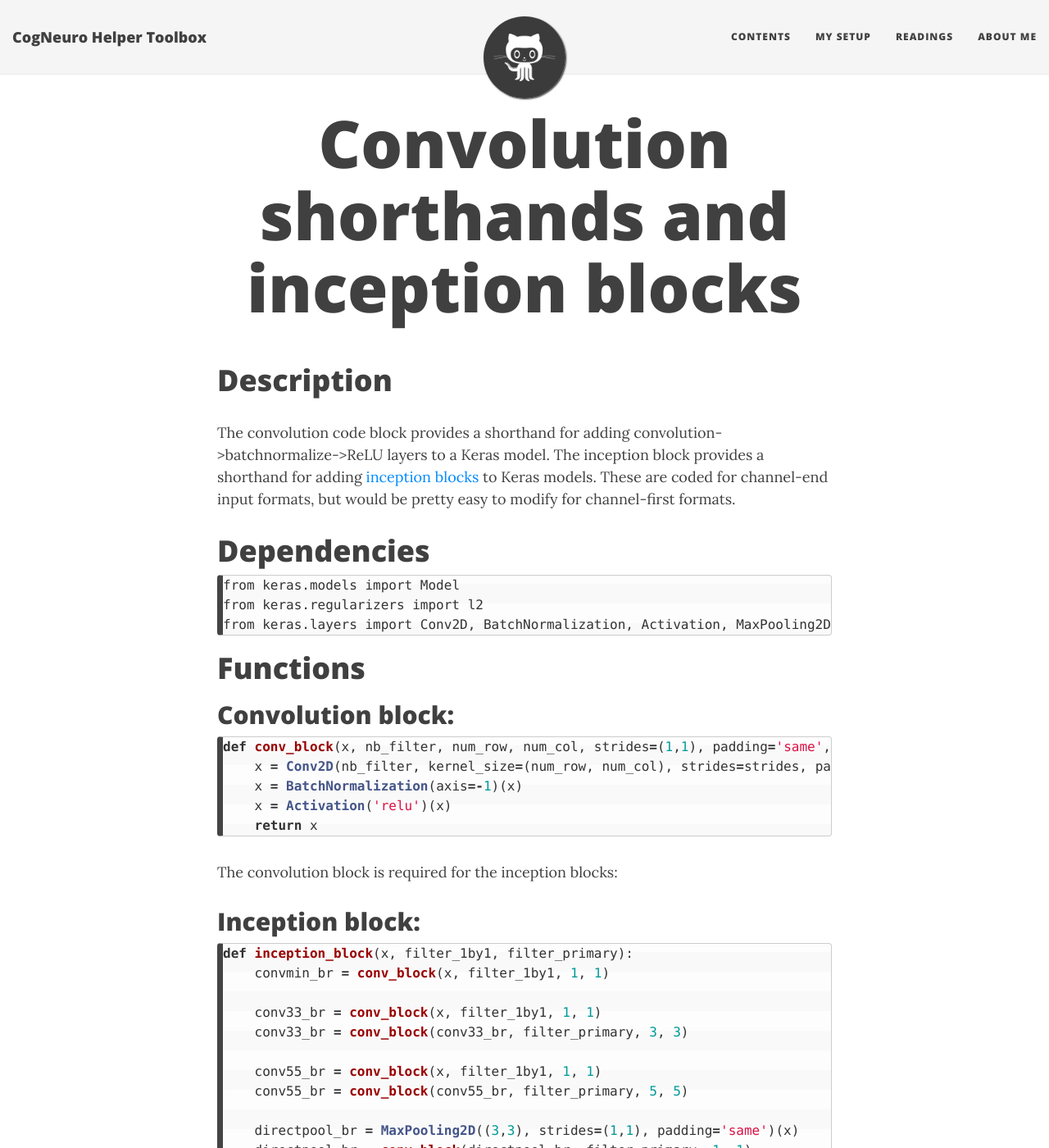
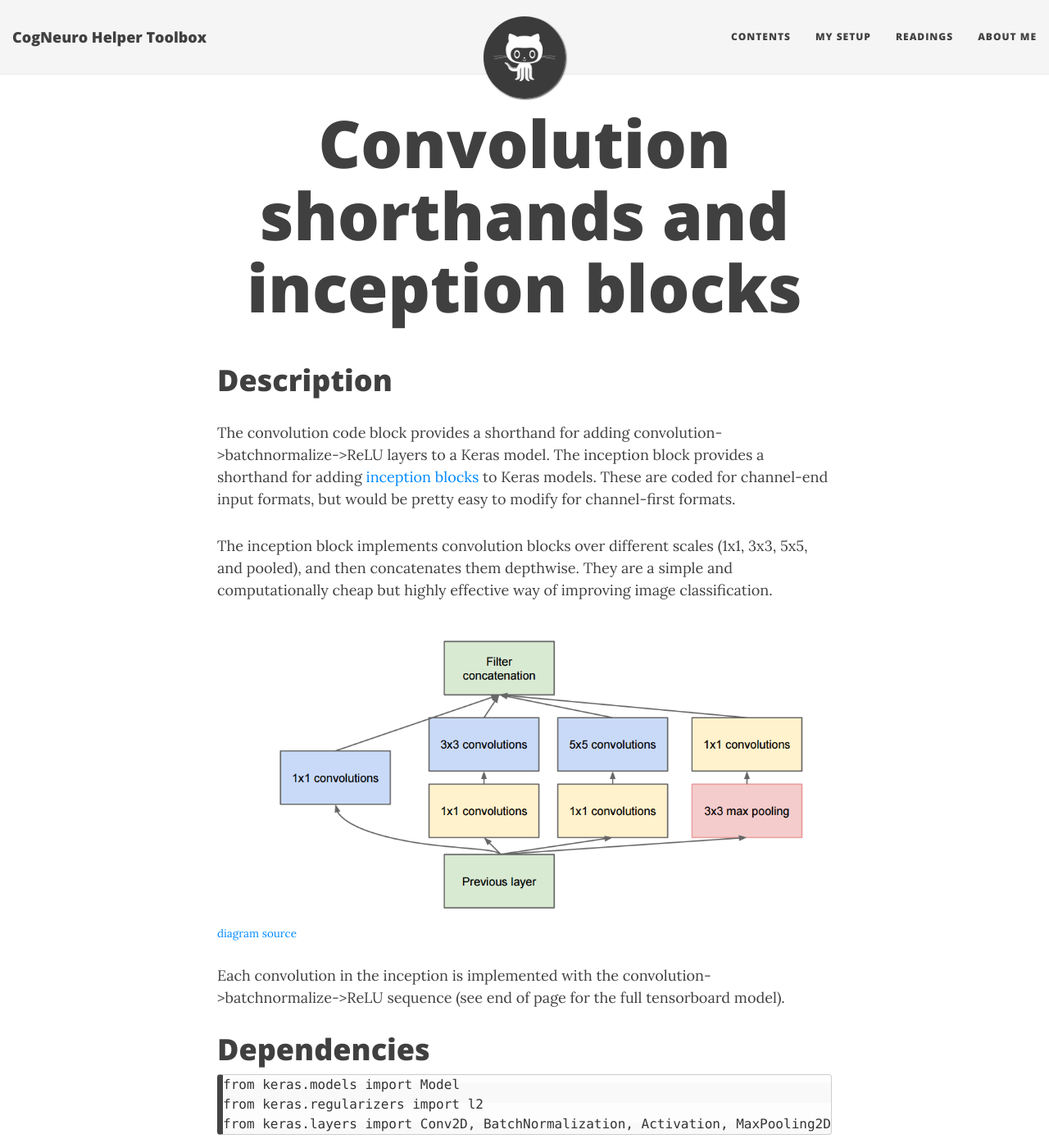
Before and after one commit to ndelaneybusch/Cogneuro_helpers, a Jekyll site: the page built from _deep/Inception.md, in a window 1280 px wide and 1400 px high. Shown: the whole window at 82% size. Built offline with Jekyll 4.4.1, drawn with Linux system fonts in a browser that asks for light colours; nearby versions of some CDN libraries; some of the changed text lies outside the part shown.

Commit message:
Update Inception.md

```diff
--- a/_deep/Inception.md
+++ b/_deep/Inception.md
@@ -3,6 +3,13 @@ title: Convolution shorthands and inception blocks
 ---
 # Description
 The convolution code block provides a shorthand for adding convolution->batchnormalize->ReLU layers to a Keras model. The inception block provides a shorthand for adding [inception blocks](https://arxiv.org/pdf/1409.4842.pdf) to Keras models. These are coded for channel-end input formats, but would be pretty easy to modify for channel-first formats.
+
+The inception block implements convolution blocks over different scales (1x1, 3x3, 5x5, and pooled), and then concatenates them depthwise. They are a simple and computationally cheap but highly effective way of improving image classification.
+
+[![inceptionblock_diagram](/Cogneuro_helpers/img/inceptionblock_diagram.png)](/Cogneuro_helpers/img/inceptionblock_diagram.png)
+<sub><a href='https://medium.com/initialized-capital/we-need-to-go-deeper-a-practical-guide-to-tensorflow-and-inception-50e66281804f'>diagram source</a>
+
+Each convolution in the inception is implemented with the convolution->batchnormalize->ReLU sequence (see end of page for the full tensorboard model).
 
 # Dependencies
 {% highlight python %}
```
Also changed, not shown: other parts of _deep/Inception.md (+0 -1 lines).
